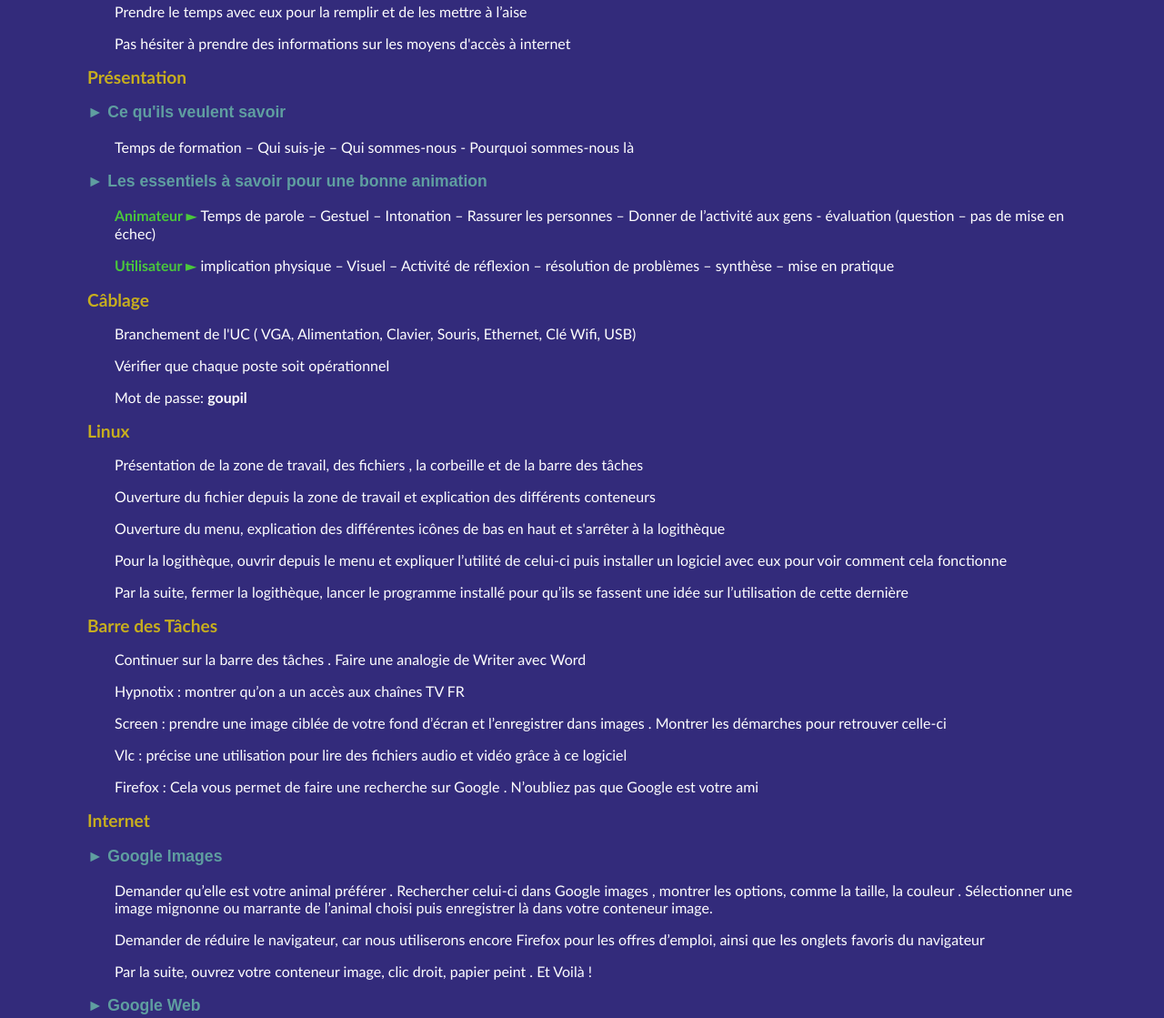
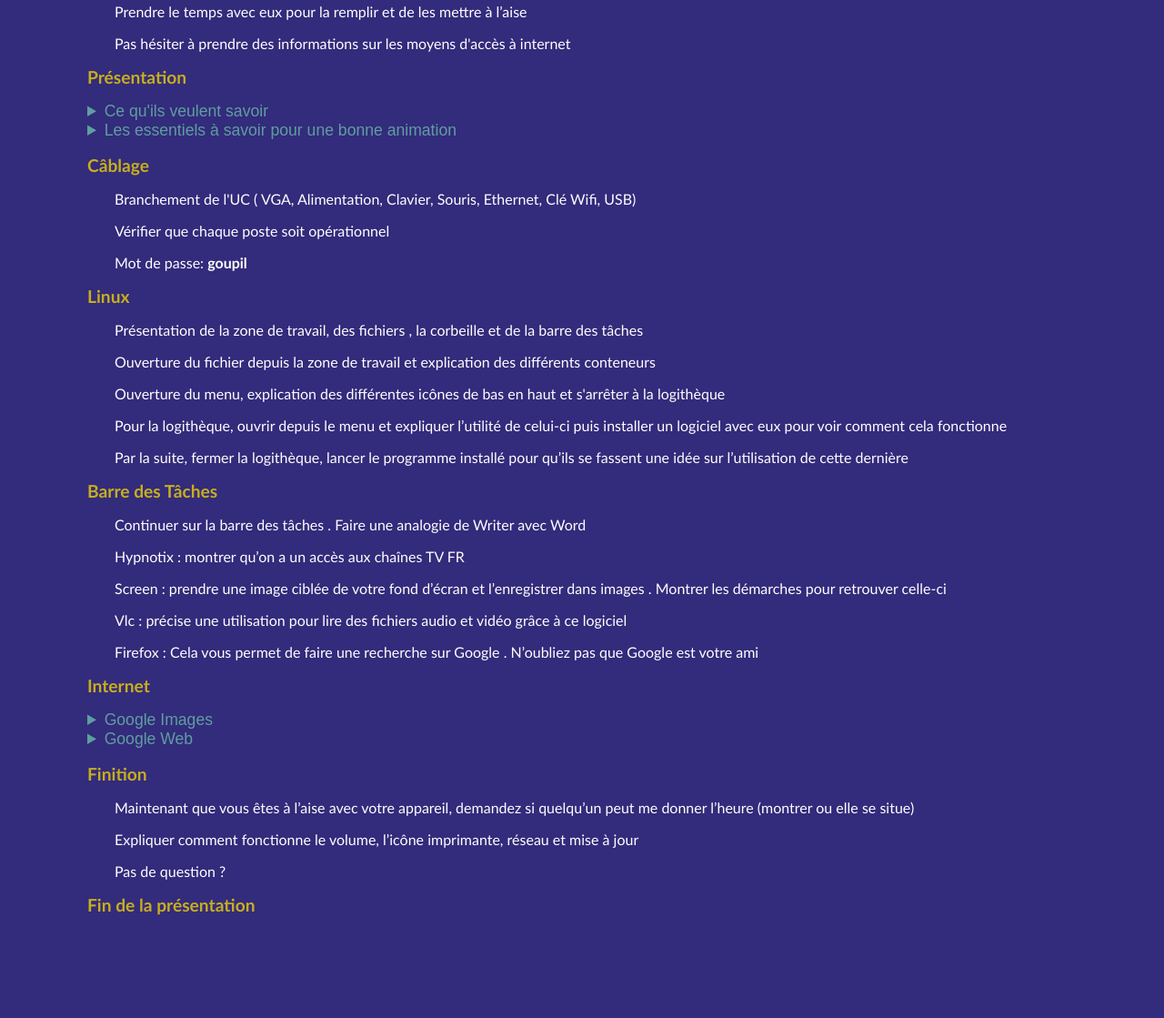
Before and after one commit to KurooFire/Fil-Rouge, a plain HTML site: page index.html in a window 1280 px wide. Shown: the part 152-1271 px from the top of the page at 91% size. After the commit the page ends 1158 px from the top, so only its background shows below. Drawn offline with Linux system fonts and the light colour scheme.

Commit message:
update summary

```diff
--- a/index.html
+++ b/index.html
@@ -15,11 +15,13 @@
  <p> Prendre le temps avec eux pour la remplir et de les mettre à l’aise </p>
  <p> Pas hésiter à prendre des informations sur les moyens d'accès à internet </p>
  <h2> Présentation </h2>
- <h3>► Ce qu'ils veulent savoir </h3>
+ <details><summary>Ce qu'ils veulent savoir</summary>
     <p> Temps de formation – Qui suis-je – Qui sommes-nous - Pourquoi sommes-nous là</p>
- <h3>► Les essentiels à savoir pour une bonne animation</h3>
+ </details>
+    <details><summary>Les essentiels à savoir pour une bonne animation</summary>
         <p> <span>Animateur ►</span> Temps de parole – Gestuel – Intonation – Rassurer les personnes – Donner de l’activité aux gens - évaluation (question – pas de mise en échec)</p>
         <p> <span>Utilisateur ►</span> implication physique – Visuel – Activité de réflexion – résolution de problèmes – synthèse – mise en pratique </p>
+    </details>
     <h2> Câblage </h2>
     <p>Branchement de l'UC ( VGA, Alimentation, Clavier, Souris, Ethernet, Clé Wifi, USB)</p>
     <p> Vérifier que chaque poste soit opérationnel</p>
@@ -37,11 +39,12 @@
     <p> Vlc : précise une utilisation pour  lire des fichiers audio et vidéo grâce à ce logiciel</p>
     <p> Firefox : Cela vous permet de faire une recherche sur Google . N’oubliez pas que Google est votre ami</p>
     <h2> Internet </h2>
-    <h3>► Google Images</h3>
+    <details><summary>Google Images</summary>
         <p>Demander qu’elle est votre animal préférer . Rechercher celui-ci dans Google images , montrer les options, comme la taille, la couleur . Sélectionner une image mignonne ou marrante de l’animal choisi puis enregistrer là dans votre conteneur image.</p>
         <p>Demander de réduire le navigateur, car nous utiliserons encore Firefox pour les offres d’emploi, ainsi que les onglets favoris du navigateur</p>
         <p>Par la suite, ouvrez votre conteneur image, clic droit, papier peint . Et Voilà ! </p>
-    <h3>► Google Web</h3>
+    </details>
+    <details><summary>Google Web</summary>
         <p> Je vous ai montré la partie image de Google maintenant on va passer à la partie web</p>
         <p> On va faire simple et prendre l’exemple d’une recherche d’emploi</p>
         <p> Pour cela nous avons rajouté des onglets favoris dans ce but pour vous </p>
@@ -49,6 +52,7 @@
         <p> Ensuite  rechercher emploi Morlaix (Adaptation ville de remise). Montrer que nous pouvons changer la date des recherches Google </p>
         <p> Cliquez sur le premier site pour montrer qu’il est possible de trouver un emploi, à l’aide de mots clefs et de déposer un CV numérique</p>
         <p> Demandez s’ils ont des questions, sinon fermer le navigateur</p>
+    </details>
     <h2> Finition </h2>
     <p> Maintenant que vous êtes à l’aise avec votre appareil, demandez si quelqu’un peut me donner l’heure (montrer ou elle se situe)</p>
     <p> Expliquer comment fonctionne le volume, l’icône imprimante, réseau et mise à jour</p>
--- a/styles.css
+++ b/styles.css
@@ -28,10 +28,13 @@ h2 {
     font-size: 1.2em;
     font-family: 'Trebuchet MS', 'Lucida Sans Unicode', 'Lucida Grande', 'Lucida Sans', Arial, sans-serif;
 }
-h3 {
+h3, summary {
     color: cadetblue;
     font-size: 1.1em;
     font-family:  'ubuntu', 'Arial Narrow Bold', sans-serif;
+}
+summary {
+    cursor: pointer;
 }
 h4 {
     color: red;
```
Lines whose indentation alone changed are shown as unchanged.
